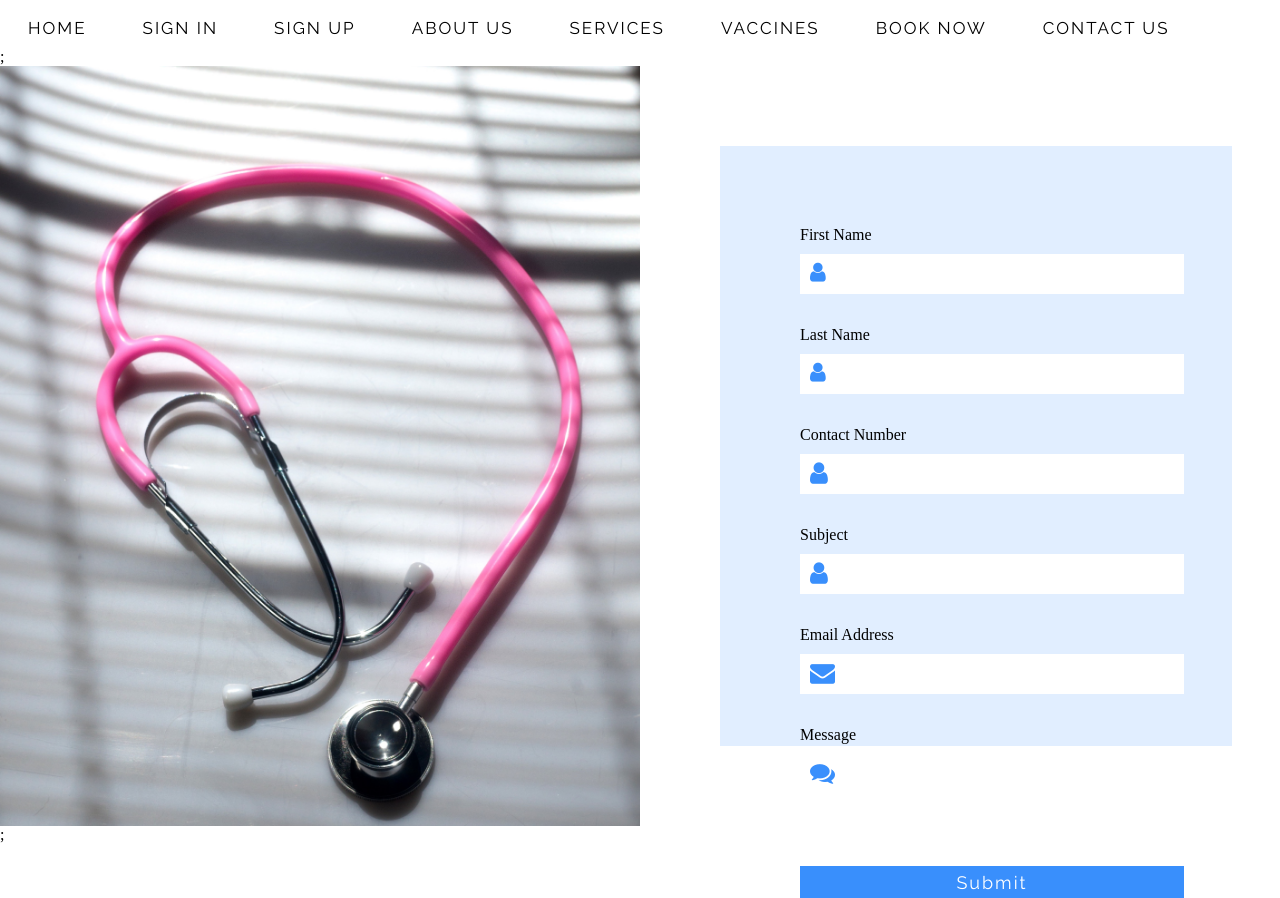
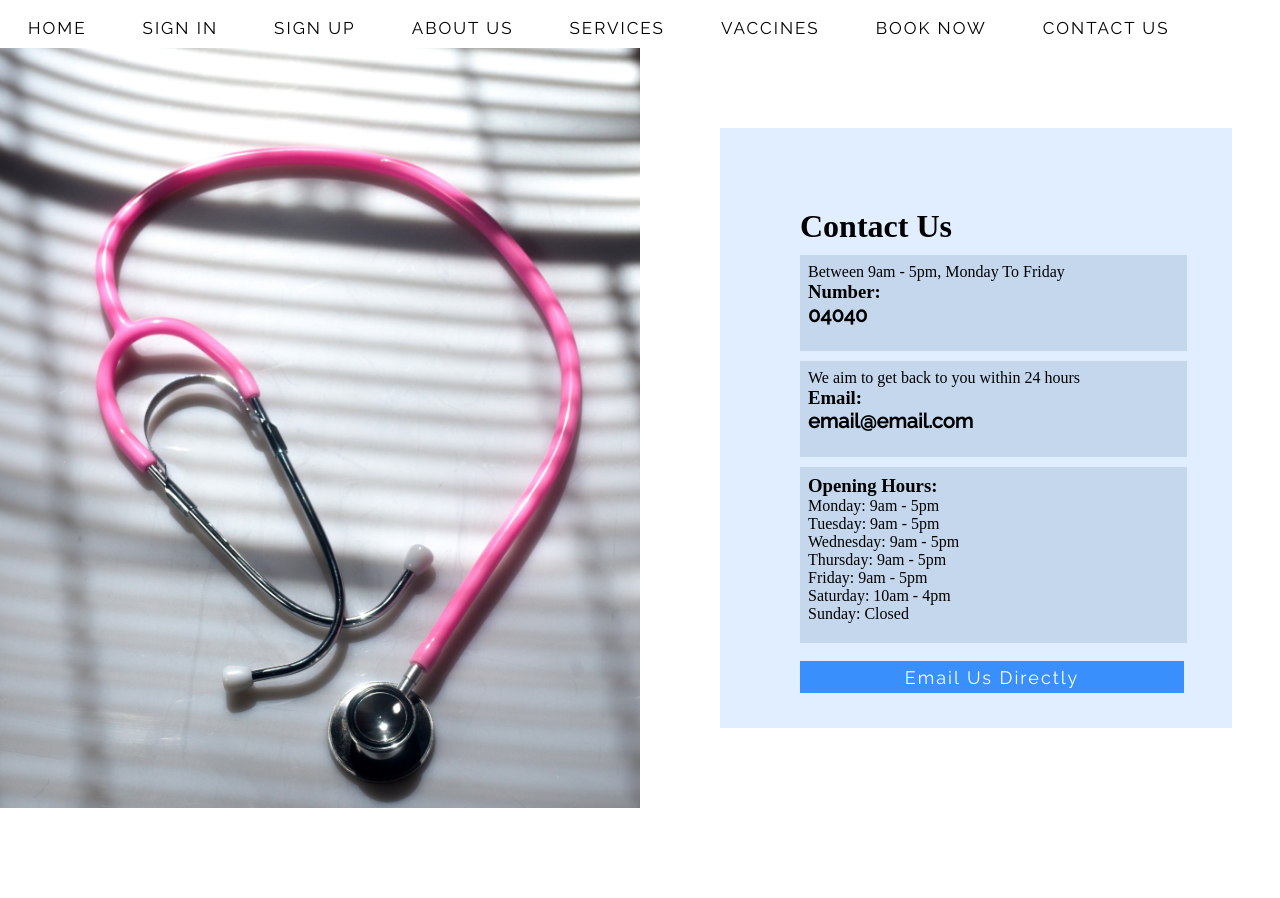
Before and after one commit to ChristopherDalziel/GP-Front, a React (Create React App) app: page /contact in a window 1280 px wide. After the commit the page ends 808 px from the top, so only its background shows below. Built offline with nearby package versions, Linux system fonts and the light colour scheme.

Commit message:
Added toggle functionality to contact page

```diff
--- a/src/components/Contact/ContactForm.js
+++ b/src/components/Contact/ContactForm.js
@@ -14,10 +14,7 @@ class ContactForm extends React.Component {
   render() {
     return (
       <>
-        <div className="contact">
-          <div className="container">
-            <div className="imageContact"></div>
-            <div className="content-contact">
+        <h1>Contact Us</h1>
         <form onSubmit={this.handleSubmit}>
           <div>
             <label className="input-wrapper--1" htmlFor="first_name">
@@ -54,18 +51,10 @@ class ContactForm extends React.Component {
             <label className="input-wrapper--4" htmlFor="message">
               Message <br></br>
             </label>
-                  <Field
-                    id="message"
-                    name="message"
-                    component="input"
-                    type="text"
-                  />
+            <Field id="message" name="message" component="input" type="text" />
           </div>
           <button type="submit">Submit</button>
         </form>
-            </div>
-          </div>
-        </div>
       </>
     );
   }
--- /dev/null
+++ b/src/components/Contact/ToggleDisplay.js
@@ -0,0 +1,33 @@
+import React from "react";
+
+import "../../css/Contact.css";
+
+function ContactInfo() {
+  return (
+    <>
+      <h1>Contact Us</h1>
+      <div className="info-container">
+        <p>Between 9am - 5pm, Monday To Friday</p>
+        <h3>Number:</h3> <h5>04040</h5>
+      </div>
+      <div className="info-container">
+        <p>We aim to get back to you within 24 hours</p>
+        <h3>Email:</h3> <h5>email@email.com</h5>
+      </div>
+      <div className="info-container-opening-hours">
+        <h3>Opening Hours:</h3>
+        <ul>
+          <li>Monday: 9am - 5pm</li>
+          <li>Tuesday: 9am - 5pm</li>
+          <li>Wednesday: 9am - 5pm</li>
+          <li>Thursday: 9am - 5pm</li>
+          <li>Friday: 9am - 5pm</li>
+          <li>Saturday: 10am - 4pm</li>
+          <li>Sunday: Closed</li>
+        </ul>
+      </div>
+    </>
+  );
+}
+
+export default ContactInfo;
--- a/src/css/Contact.css
+++ b/src/css/Contact.css
@@ -28,10 +28,13 @@
   box-sizing: border-box;
   padding-left: 10vh;
   padding-top: 10vh;
+  padding-bottom: 10vh;
   height: 75vh;
   width: 40vw;
   background: #e1eeff;
+  overflow: scroll;
 }
+
 .signIn h1 {
   font-family: "Raleway", sans-serif;
   margin-bottom: 30px;
@@ -69,7 +72,6 @@
   background: #398ffc;
   height: 4vh;
   width: 30vw;
-  /* border:1px solid #398ffc; */
 }
 
 .input-wrapper--1 {
@@ -131,3 +133,25 @@
 #message {
   height: 80px;
 }
+
+/* Toggle CSS */
+
+.info-container {
+  margin-top: 10px;
+  padding: 1vh;
+  height: 10vh;
+  width: 29vw;
+  background-color: #c4d7ed;
+}
+
+.info-container-opening-hours {
+  margin-top: 10px;
+  padding: 1vh;
+  height: 20vh;
+  width: 29vw;
+  background-color: #c4d7ed;
+}
+
+.info-container-opening-hours ul li {
+  list-style-type: none;
+}
--- a/src/pages/contact.js
+++ b/src/pages/contact.js
@@ -1,16 +1,40 @@
 import React from "react";
 import Nav from "../components/Nav";
 import ContactForm from "../components/Contact/ContactForm";
+import ContactInfo from "../components/Contact/ToggleDisplay";
 import emailSubmit from "../components/Contact/EmailSubmit";
 
-import "../css/Contact.css";
-
 class Contact extends React.Component {
+  state = {
+    shown: false
+  };
   render() {
     return (
       <>
-        <Nav />;
-        <ContactForm onSubmit={emailSubmit} />;
+        <Nav />
+        <div className="contact">
+          <div className="container">
+            <div className="imageContact"></div>
+            <div className="content-contact">
+              <div>
+                {this.state.shown ? (
+                  <ContactForm onSubmit={emailSubmit} />
+                ) : (
+                  <ContactInfo />
+                )}{" "}
+                <br></br>
+                <button
+                  onClick={() => this.setState({ shown: !this.state.shown })}
+                >
+                  {" "}
+                  {this.state.shown
+                    ? " Back to Klinik Information"
+                    : "Email Us Directly"}
+                </button>
+              </div>
+            </div>
+          </div>
+        </div>
       </>
     );
   }
```
Lines whose indentation alone changed are shown as unchanged.
